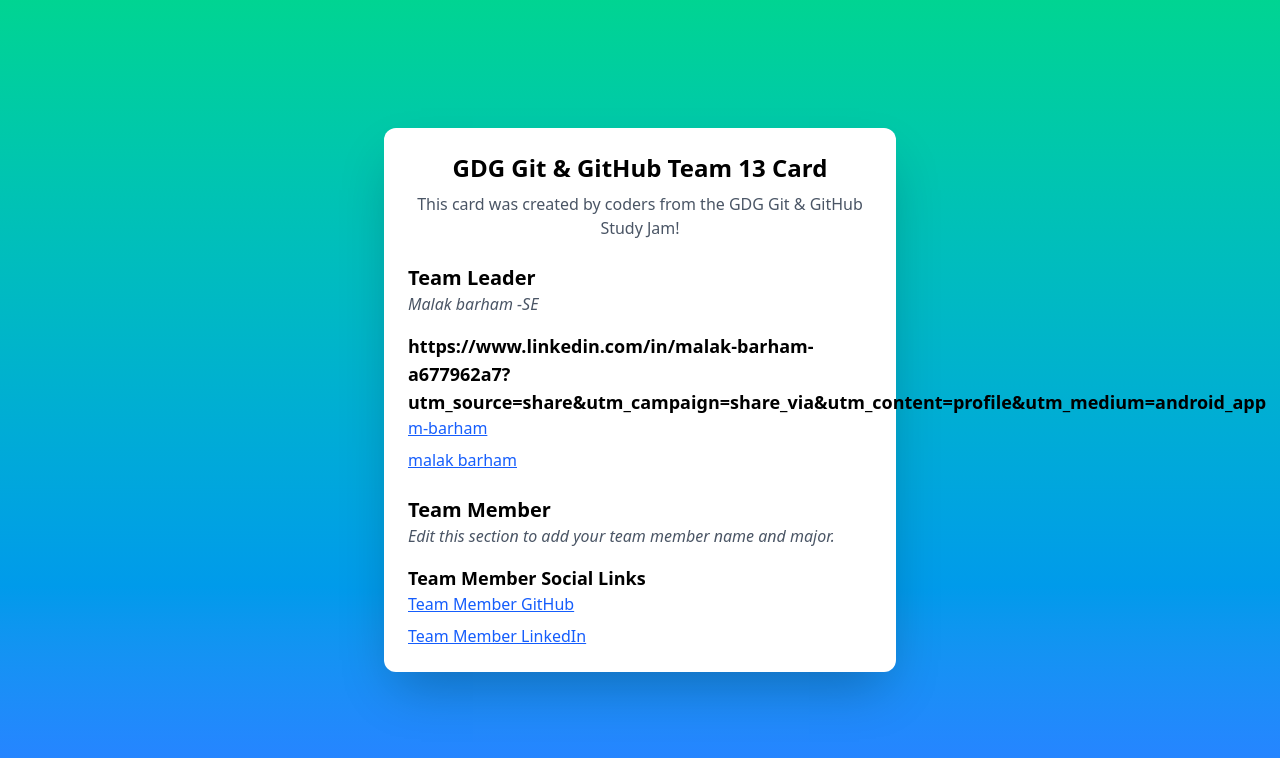
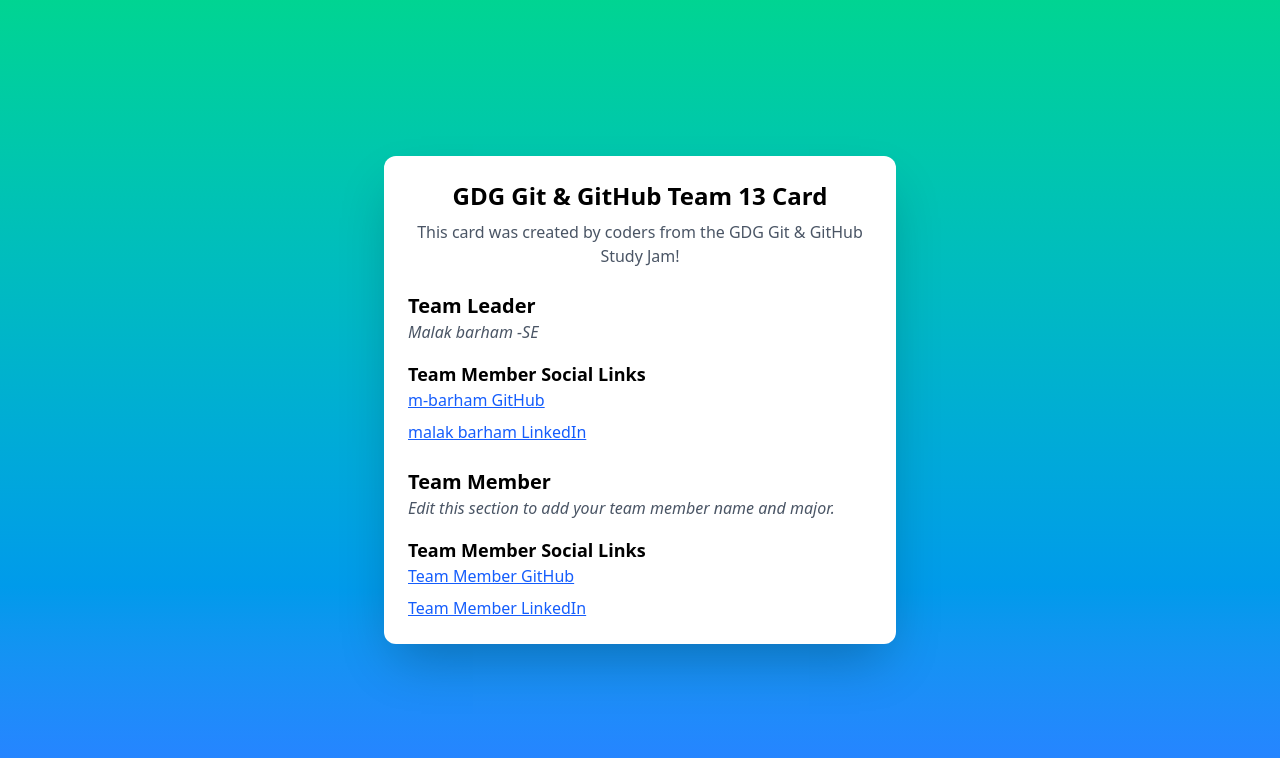
Before and after one commit to m-barham/GDG_Git_Team_13_Card, a plain HTML site: page index.html in a window 1280 px wide. Drawn offline with nearby package versions, Linux system fonts and the light colour scheme.

Commit message:
edit leader info

```diff
--- a/index.html
+++ b/index.html
@@ -17,10 +17,10 @@
 		        <!-- Team Leader Section -->
             <h2 class="mt-6 text-xl font-semibold">Team Leader</h2>
             <p class="text-gray-600 italic">Malak barham -SE</p>
-            <h3 class="mt-4 text-lg font-semibold">https://www.linkedin.com/in/malak-barham-a677962a7?utm_source=share&utm_campaign=share_via&utm_content=profile&utm_medium=android_app</h3>
+            <h3 class="mt-4 text-lg font-semibold">Team Member Social Links</h3>
             <ul class="space-y-2">
-                <li><a href="social-link" class="text-blue-600 underline">m-barham</a></li>
-                <li><a href="social-link" class="text-blue-600 underline">malak barham</a></li>
+                <li><a href="https://github.com/m-barham" class="text-blue-600 underline">m-barham  GitHub</a></li>
+                <li><a href="https://www.linkedin.com/in/malak-barham-a677962a7?utm_source=share&utm_campaign=share_via&utm_content=profile&utm_medium=android_app" class="text-blue-600 underline">malak barham  LinkedIn</a></li>
             </ul>
         </section>
 
```
